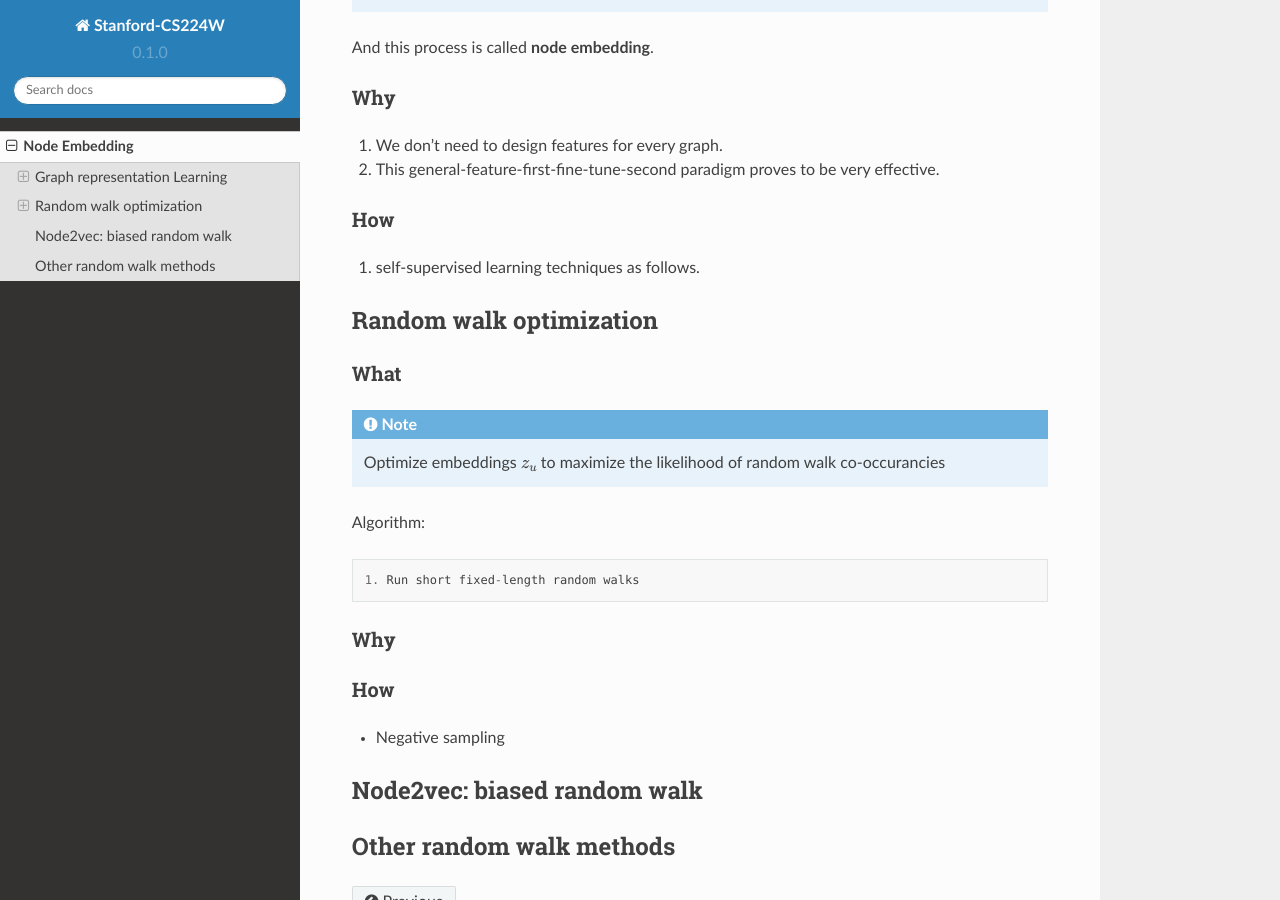
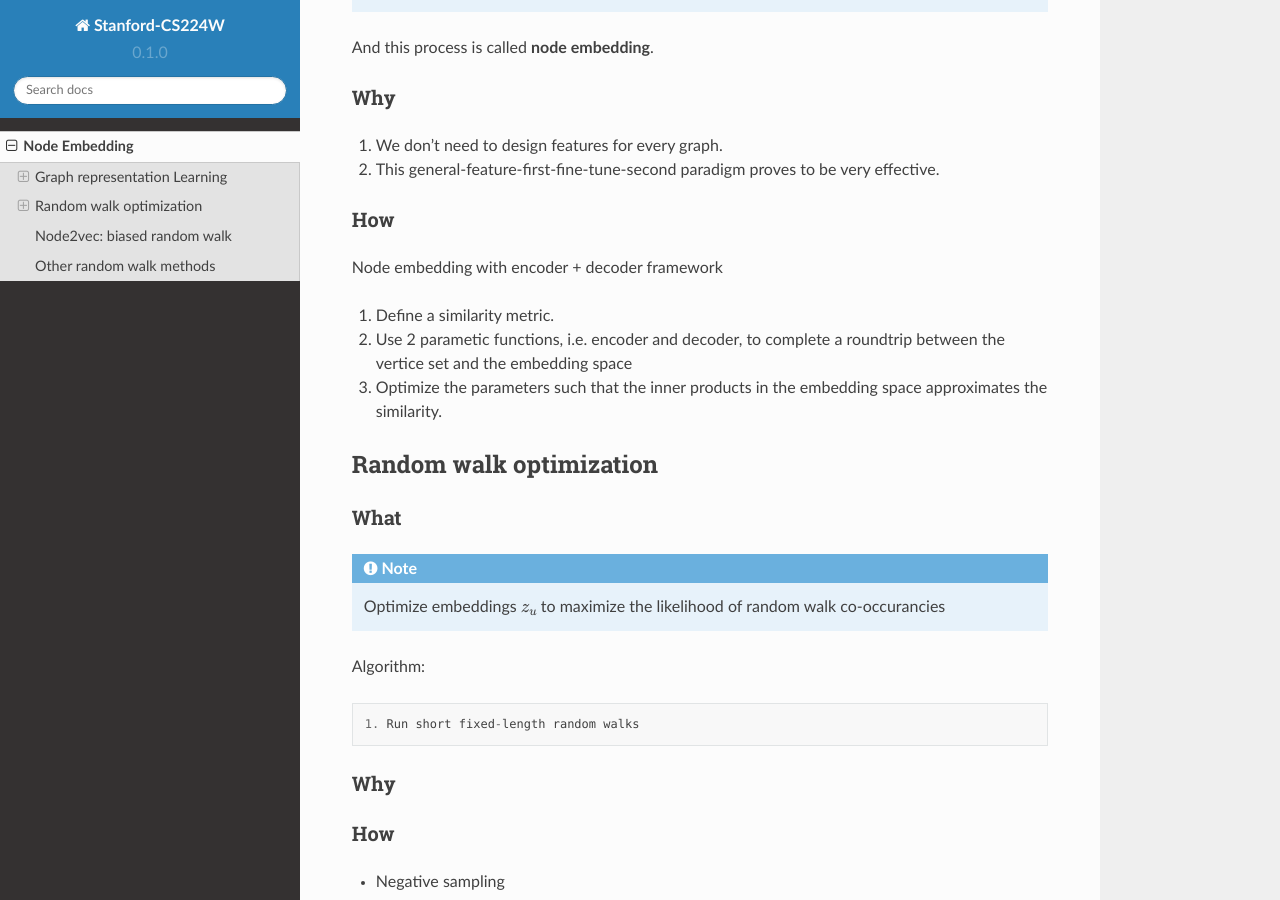
Before and after one commit to OCW-University/CS224W, a Sphinx documentation site: the page built from docs/source/node_embedding.rst, in a window 1280 px wide and 900 px high, scrolled down 624 px. Built offline with Sphinx 7.4.7 and the Read the Docs theme 2.0.0, drawn with Linux system fonts in a browser that asks for light colours.

Commit message:
Graph representation learning

```diff
--- a/docs/source/node_embedding.rst
+++ b/docs/source/node_embedding.rst
@@ -36,8 +36,12 @@ Why
 
 How
 ^^^
-1. self-supervised learning techniques as follows.
 
+Node embedding with encoder + decoder framework
+
+1. Define a similarity metric.
+2. Use 2 parametic functions, i.e. encoder and decoder, to complete a roundtrip between the vertice set and the embedding space
+3. Optimize the parameters such that the inner products in the embedding space approximates the similarity.
 
 
 Random walk optimization
```
